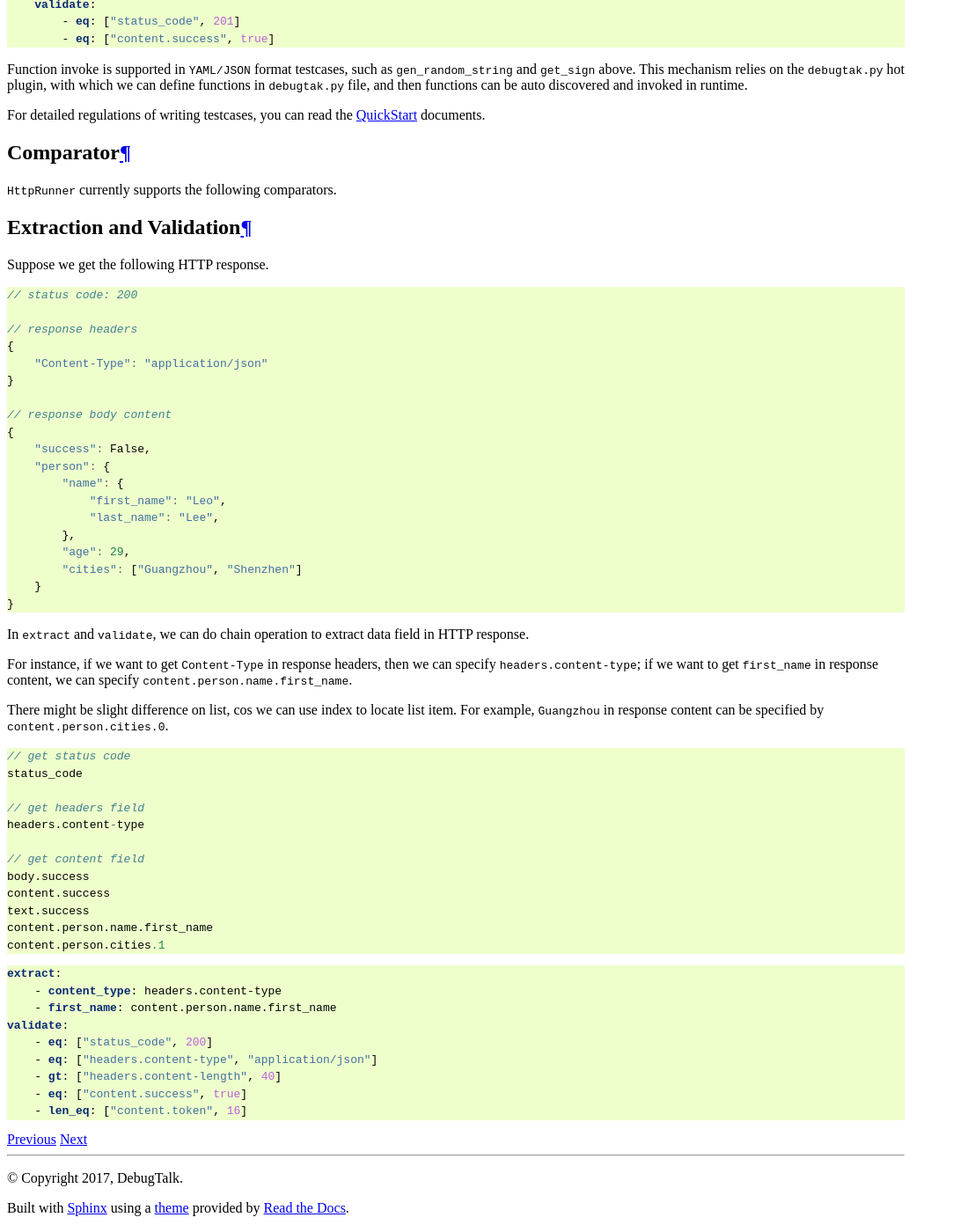
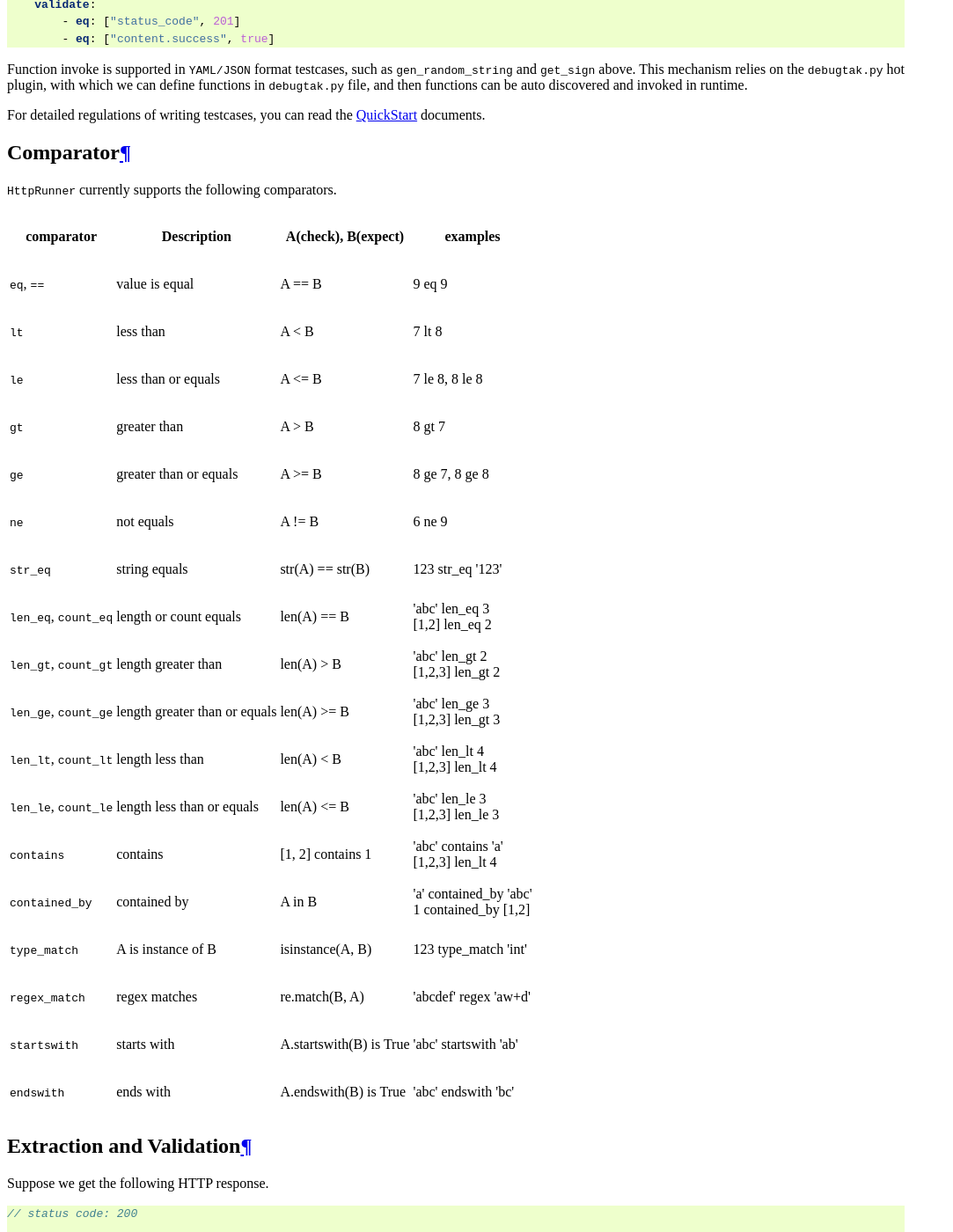
Before and after one commit to TanakitIntR/httprunner4, a Sphinx documentation site: the page built from docs/write-testcases.rst, in a window 1280 px wide and 1400 px high, scrolled down 1399 px. Shown: the whole window at 88% size, without its empty margins (0-1083 px from the left). Built offline with Sphinx 7.4.7 and the Read the Docs theme 3.1.0, drawn with Linux system fonts in a browser that asks for light colours; comment, search, counter and statistics services are not loaded; part of the change alters nothing that is shown.

Commit message:
fix docs: comparator table

```diff
--- a/docs/write-testcases.rst
+++ b/docs/write-testcases.rst
@@ -68,7 +68,7 @@ Comparator
 ``HttpRunner`` currently supports the following comparators.
 
 +---------------------------+---------------------------+-------------------------+--------------------------+
-| comparator                | Description               | A(check), B(expect)   | examples                 |
+| comparator                | Description               | A(check), B(expect)     | examples                 |
 +===========================+===========================+=========================+==========================+
 | ``eq``, ``==``            | value is equal            | A == B                  | 9 eq 9                   |
 +---------------------------+---------------------------+-------------------------+--------------------------+
@@ -105,9 +105,9 @@ Comparator
 | ``contained_by``          | contained by              | A in B                  | | 'a' contained_by 'abc' |
 |                           |                           |                         | | 1 contained_by [1,2]   |
 +---------------------------+---------------------------+-------------------------+--------------------------+
-| ``type_match``                  | A is instance of B        | isinstance(A, B)        | 123 type_match 'int'           |
+| ``type_match``            | A is instance of B        | isinstance(A, B)        | 123 type_match 'int'     |
 +---------------------------+---------------------------+-------------------------+--------------------------+
-| ``regex_match``                 | regex matches             | re.match(B, A)          | 'abcdef' regex_match 'a\w+d'   |
+| ``regex_match``           | regex matches             | re.match(B, A)          | 'abcdef' regex 'a\w+d'   |
 +---------------------------+---------------------------+-------------------------+--------------------------+
 | ``startswith``            | starts with               | A.startswith(B) is True | 'abc' startswith 'ab'    |
 +---------------------------+---------------------------+-------------------------+--------------------------+
```
